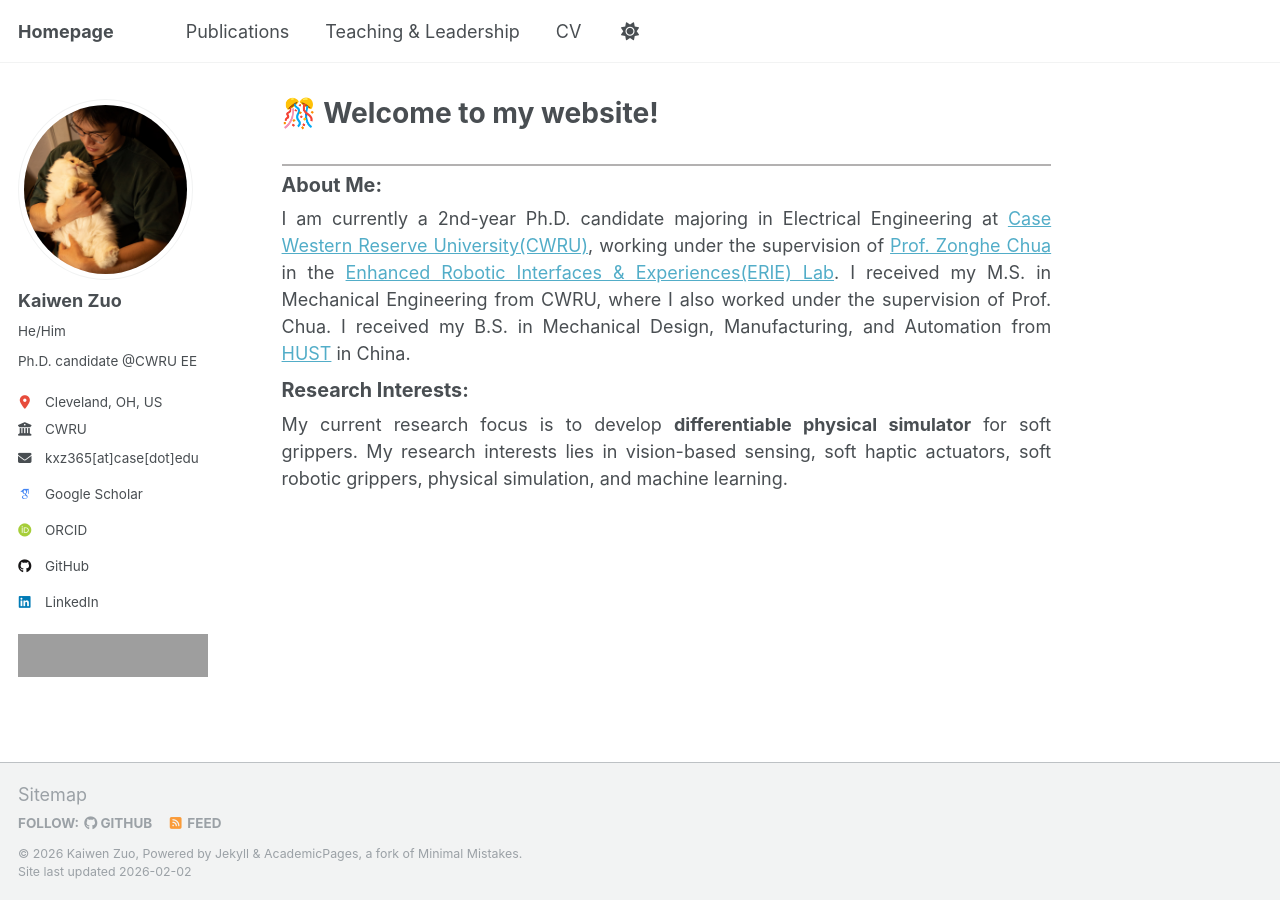
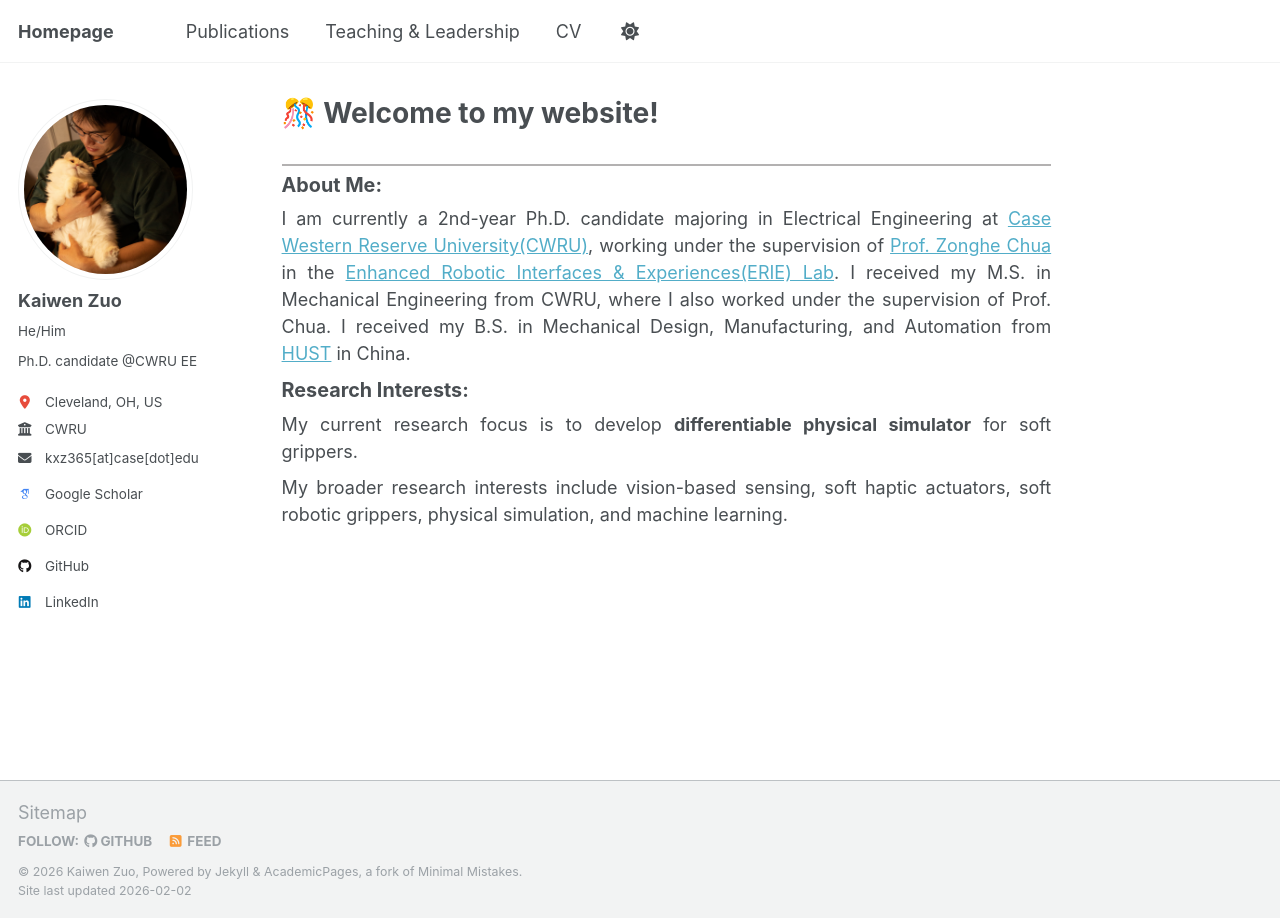
Before and after one commit to Cuberkk/Cuberkk.github.io, a Jekyll site: the page built from _pages/about.md, in a window 1280 px wide. Built offline with Jekyll 4.4.1, drawn with Linux system fonts in a browser that asks for light colours; some web fonts are replaced; a script that is not in the unit is left out; grey boxes are pictures that could not be loaded.

```diff
--- a/_includes/author-profile.html
+++ b/_includes/author-profile.html
@@ -165,7 +165,7 @@
       {% if author.zhihu %}
       <li><a href="https://www.zhihu.com/people/{{ author.zhihu }}"><i class="fab fa-fw fa-zhihu icon-pad-right" aria-hidden="true"></i>Zhihu</a></li>
       {% endif %}
-      <li></li><a href="https://clustrmaps.com/site/1c94i"  title="ClustrMaps" target="_blank" rel="noopener noreferrer"><img src="//www.clustrmaps.com/map_v2.png?d=wc3BvUrOd-4JLPlbXmyevxQi5--Z7akdBkTjy8fa9B8&cl=ffffff" /></a></li>
+      <!-- <li></li><a href="https://clustrmaps.com/site/1c94i"  title="ClustrMaps" target="_blank" rel="noopener noreferrer"><img src="//www.clustrmaps.com/map_v2.png?d=wc3BvUrOd-4JLPlbXmyevxQi5--Z7akdBkTjy8fa9B8&cl=ffffff" /></a></li> -->
     </ul>
   </div>
 </div>
--- a/_pages/about.md
+++ b/_pages/about.md
@@ -18,5 +18,8 @@ I am currently a 2nd-year Ph.D. candidate majoring in Electrical Engineering at
 Research Interests:
 </p>
 <p class="main_text">
-My current research focus is to develop <strong>differentiable physical simulator</strong> for soft grippers. My research interests lies in vision-based sensing, soft haptic actuators, soft robotic grippers, physical simulation, and machine learning.
+My current research focus is to develop <strong>differentiable physical simulator</strong> for soft grippers.
 </p>
+<p class="main_text">
+My broader research interests include vision-based sensing, soft haptic actuators, soft robotic grippers, physical simulation, and machine learning.
+</p>
```
